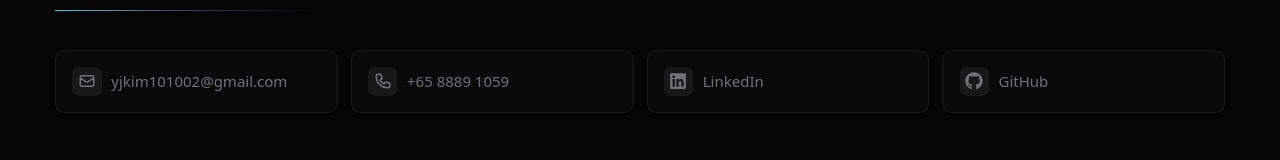
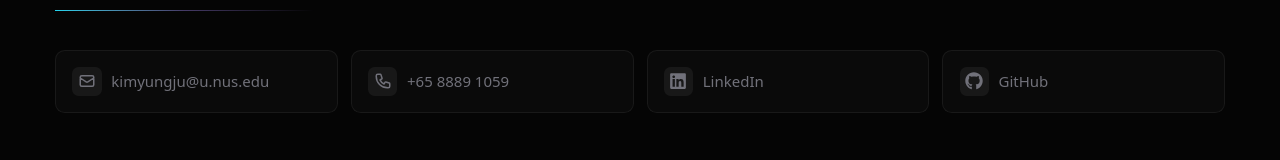
Before and after one commit to kimyungju/portfolio, a Next.js app: page / in a window 1280 px wide. Shown: the part 6373-6533 px from the top of the page. Built offline with nearby package versions, Linux system fonts and the light colour scheme.

Commit message:
update contact email to NUS address

```diff
--- a/src/data/socials.ts
+++ b/src/data/socials.ts
@@ -1,5 +1,5 @@
 export const socials = {
-  email: "yjkim101002@gmail.com",
+  email: "kimyungju@u.nus.edu",
   phone: "+65 8889 1059",
   linkedin: "https://www.linkedin.com/in/yungju/",
   github: "https://github.com/kimyungju",
```
